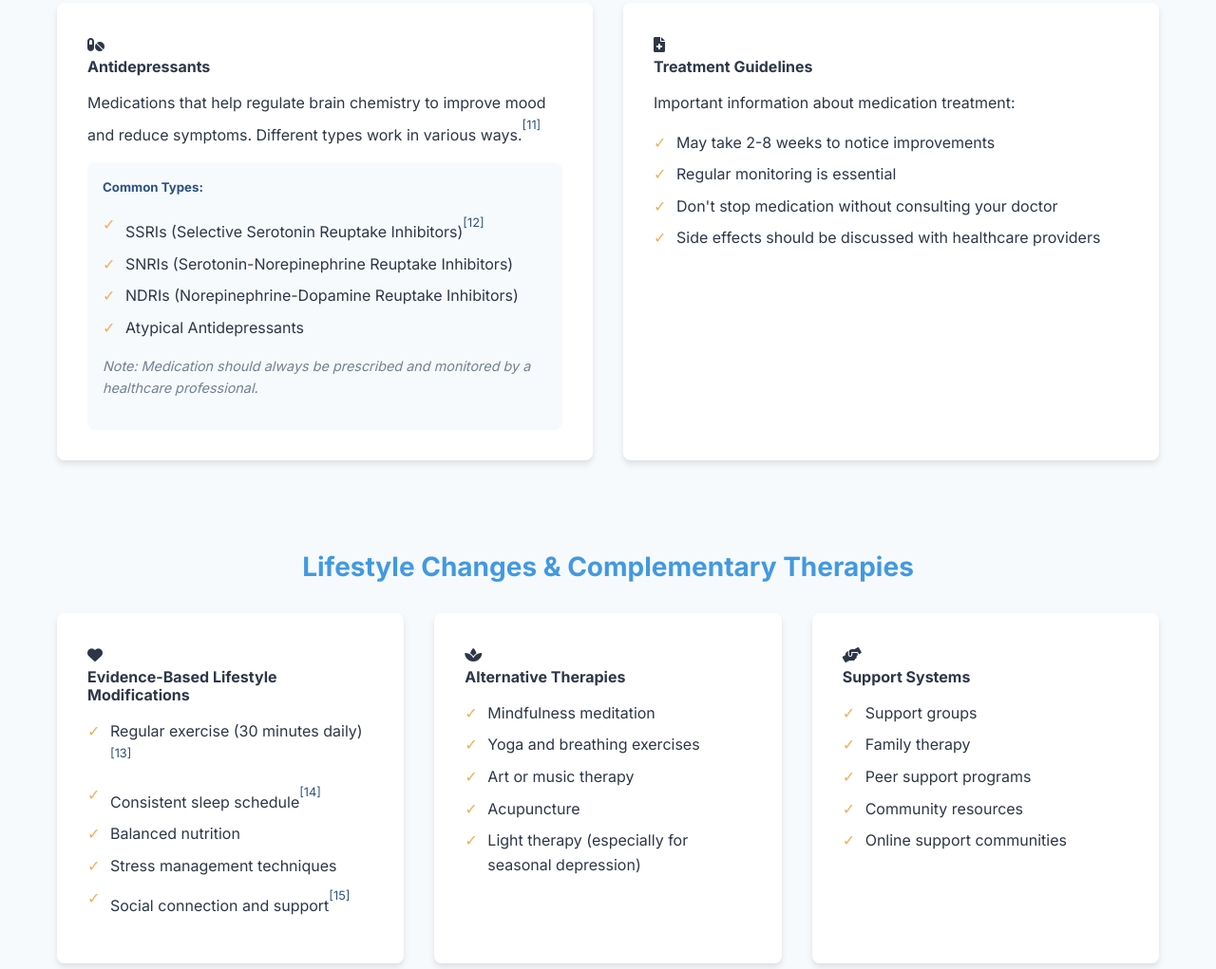
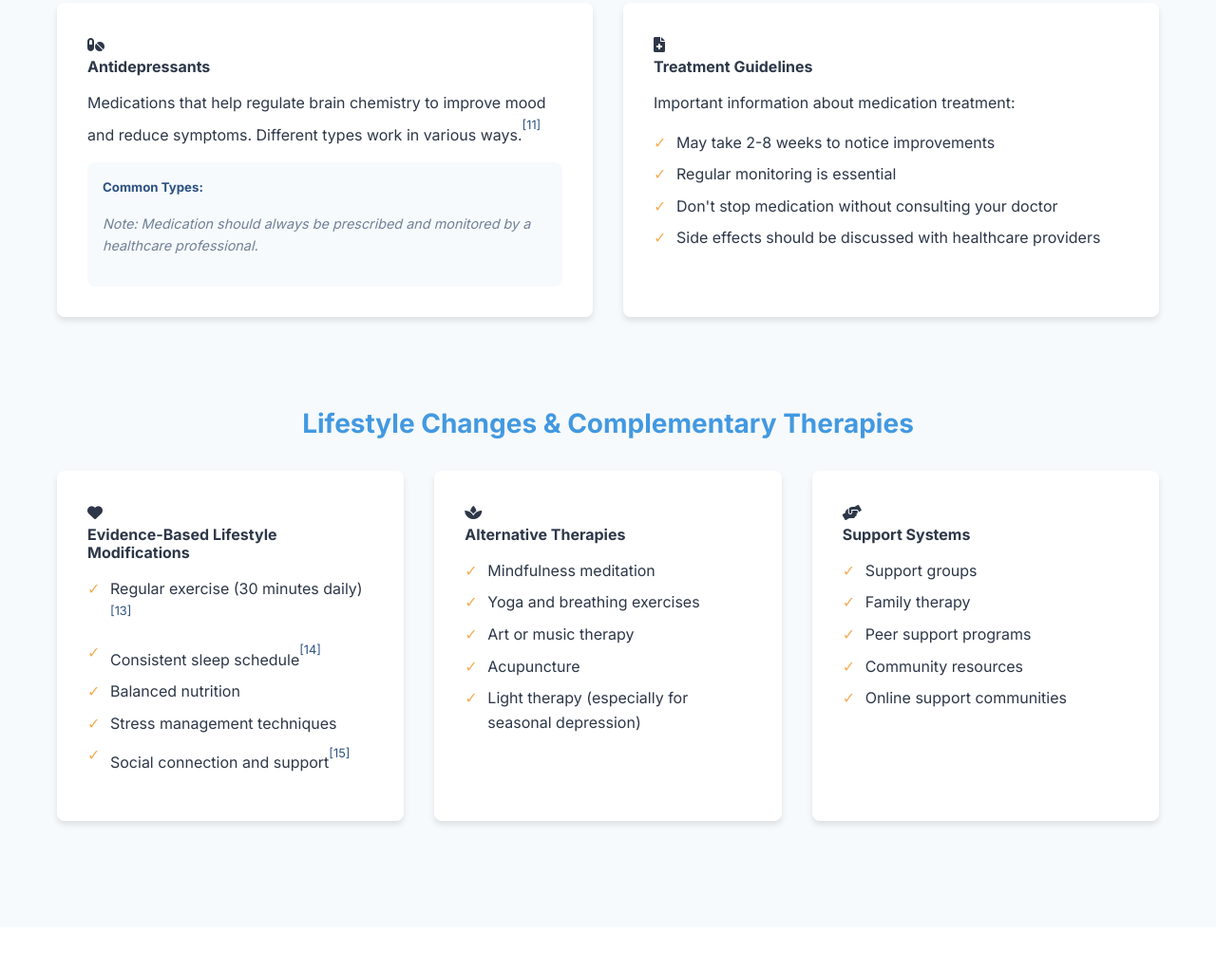
Before and after one commit to Droop123/Rise-again, a plain HTML site: page index.html in a window 1280 px wide. Shown: the part 3440-4461 px from the top of the page at 95% size. Drawn offline with nearby package versions, Linux system fonts and the light colour scheme.

Commit message:
Update index.html

```diff
--- a/index.html
+++ b/index.html
@@ -160,10 +160,10 @@
                             <div class="medication-types">
                                 <h5>Common Types:</h5>
                                 <ul class="treatment-details">
-                                    <li>SSRIs (Selective Serotonin Reuptake Inhibitors)<sup><a href="#ref12" class="reference">[12]</a></sup></li>
+<!--                                     <li>SSRIs (Selective Serotonin Reuptake Inhibitors)<sup><a href="#ref12" class="reference">[12]</a></sup></li>
                                     <li>SNRIs (Serotonin-Norepinephrine Reuptake Inhibitors)</li>
                                     <li>NDRIs (Norepinephrine-Dopamine Reuptake Inhibitors)</li>
-                                    <li>Atypical Antidepressants</li>
+                                    <li>Atypical Antidepressants</li> -->
                                 </ul>
                                 <p class="medication-note">Note: Medication should always be prescribed and monitored by a healthcare professional.</p>
                             </div>
```
